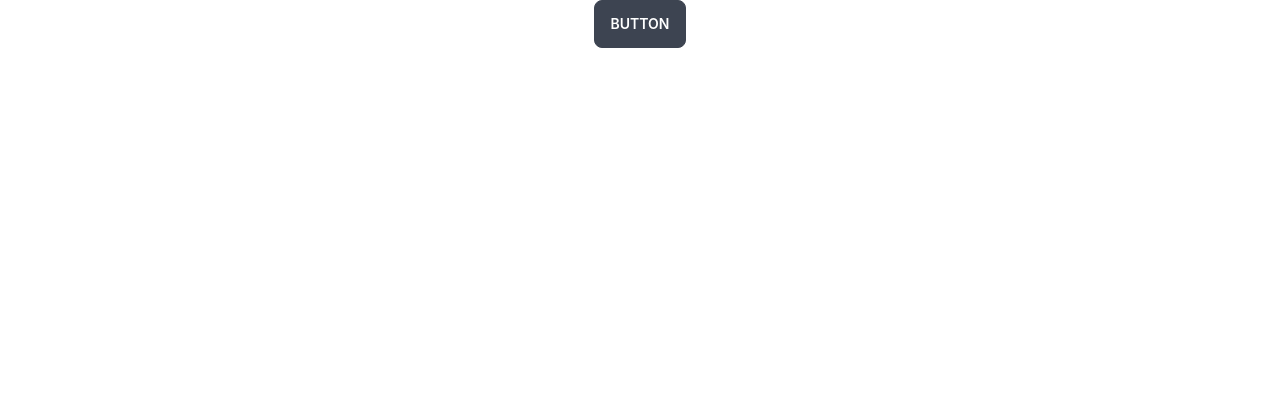
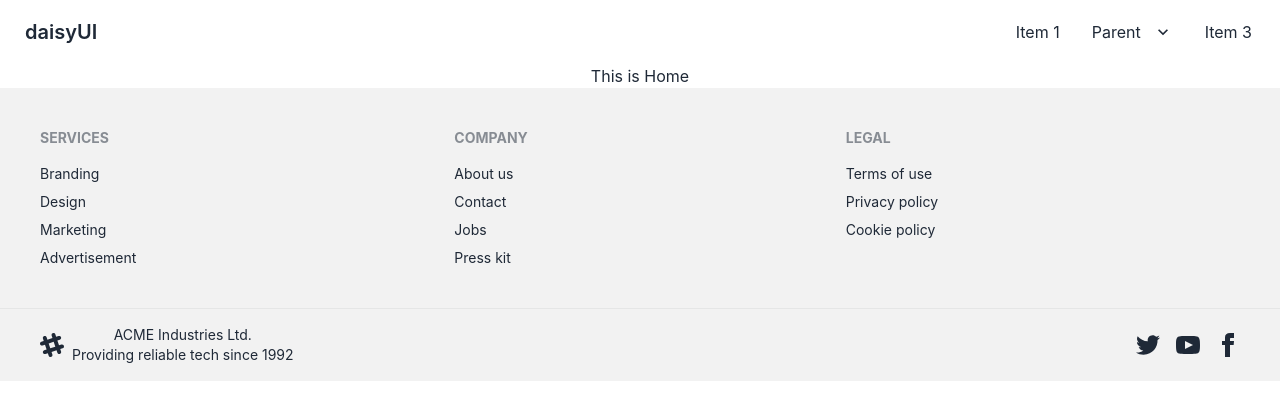
Before and after one commit to RakibPro/doctors-portal, a React (Create React App) app: page / in a window 1280 px wide. Shown: the top 420 px of the page. Built offline with nearby package versions, Linux system fonts and the light colour scheme.

Commit message:
routes added and home,navbar,footer and some component added

```diff
--- a/src/App.js
+++ b/src/App.js
@@ -1,10 +1,11 @@
-import logo from './logo.svg';
 import './App.css';
+import { RouterProvider } from 'react-router-dom';
+import { router } from './Routes/Routes/Routes';
 
 function App() {
     return (
         <div className='App'>
-            <button className='btn'>Button</button>
+            <RouterProvider router={router} />
         </div>
     );
 }
--- /dev/null
+++ b/src/Layout/Main.js
@@ -0,0 +1,16 @@
+import React from 'react';
+import { Outlet } from 'react-router-dom';
+import Navbar from '../Pages/Shared/Navbar/Navbar';
+import Footer from '../Pages/Shared/Footer/Footer';
+
+const Main = () => {
+    return (
+        <div>
+            <Navbar></Navbar>
+            <Outlet></Outlet>
+            <Footer></Footer>
+        </div>
+    );
+};
+
+export default Main;
--- /dev/null
+++ b/src/Pages/Home/Home/Home.js
@@ -0,0 +1,11 @@
+import React from 'react';
+
+const Home = () => {
+    return (
+        <div>
+            <h2>This is Home</h2>
+        </div>
+    );
+};
+
+export default Home;
--- /dev/null
+++ b/src/Pages/Login/Login.js
@@ -0,0 +1,11 @@
+import React from 'react';
+
+const Login = () => {
+    return (
+        <div>
+            <h2>This is Login</h2>
+        </div>
+    );
+};
+
+export default Login;
--- /dev/null
+++ b/src/Pages/Shared/Footer/Footer.js
@@ -0,0 +1,88 @@
+import React from 'react';
+
+const Footer = () => {
+    return (
+        <div>
+            <footer className='footer p-10 bg-base-200 text-base-content'>
+                <div>
+                    <span className='footer-title'>Services</span>
+                    <a className='link link-hover'>Branding</a>
+                    <a className='link link-hover'>Design</a>
+                    <a className='link link-hover'>Marketing</a>
+                    <a className='link link-hover'>Advertisement</a>
+                </div>
+                <div>
+                    <span className='footer-title'>Company</span>
+                    <a className='link link-hover'>About us</a>
+                    <a className='link link-hover'>Contact</a>
+                    <a className='link link-hover'>Jobs</a>
+                    <a className='link link-hover'>Press kit</a>
+                </div>
+                <div>
+                    <span className='footer-title'>Legal</span>
+                    <a className='link link-hover'>Terms of use</a>
+                    <a className='link link-hover'>Privacy policy</a>
+                    <a className='link link-hover'>Cookie policy</a>
+                </div>
+            </footer>
+            <footer className='footer px-10 py-4 border-t bg-base-200 text-base-content border-base-300'>
+                <div className='items-center grid-flow-col'>
+                    <svg
+                        width='24'
+                        height='24'
+                        viewBox='0 0 24 24'
+                        xmlns='http://www.w3.org/2000/svg'
+                        fillRule='evenodd'
+                        clipRule='evenodd'
+                        className='fill-current'
+                    >
+                        <path d='M22.672 15.226l-2.432.811.841 2.515c.33 1.019-.209 2.127-1.23 2.456-1.15.325-2.148-.321-2.463-1.226l-.84-2.518-5.013 1.677.84 2.517c.391 1.203-.434 2.542-1.831 2.542-.88 0-1.601-.564-1.86-1.314l-.842-2.516-2.431.809c-1.135.328-2.145-.317-2.463-1.229-.329-1.018.211-2.127 1.231-2.456l2.432-.809-1.621-4.823-2.432.808c-1.355.384-2.558-.59-2.558-1.839 0-.817.509-1.582 1.327-1.846l2.433-.809-.842-2.515c-.33-1.02.211-2.129 1.232-2.458 1.02-.329 2.13.209 2.461 1.229l.842 2.515 5.011-1.677-.839-2.517c-.403-1.238.484-2.553 1.843-2.553.819 0 1.585.509 1.85 1.326l.841 2.517 2.431-.81c1.02-.33 2.131.211 2.461 1.229.332 1.018-.21 2.126-1.23 2.456l-2.433.809 1.622 4.823 2.433-.809c1.242-.401 2.557.484 2.557 1.838 0 .819-.51 1.583-1.328 1.847m-8.992-6.428l-5.01 1.675 1.619 4.828 5.011-1.674-1.62-4.829z'></path>
+                    </svg>
+                    <p>
+                        ACME Industries Ltd. <br />
+                        Providing reliable tech since 1992
+                    </p>
+                </div>
+                <div className='md:place-self-center md:justify-self-end'>
+                    <div className='grid grid-flow-col gap-4'>
+                        <a>
+                            <svg
+                                xmlns='http://www.w3.org/2000/svg'
+                                width='24'
+                                height='24'
+                                viewBox='0 0 24 24'
+                                className='fill-current'
+                            >
+                                <path d='M24 4.557c-.883.392-1.832.656-2.828.775 1.017-.609 1.798-1.574 2.165-2.724-.951.564-2.005.974-3.127 1.195-.897-.957-2.178-1.555-3.594-1.555-3.179 0-5.515 2.966-4.797 6.045-4.091-.205-7.719-2.165-10.148-5.144-1.29 2.213-.669 5.108 1.523 6.574-.806-.026-1.566-.247-2.229-.616-.054 2.281 1.581 4.415 3.949 4.89-.693.188-1.452.232-2.224.084.626 1.956 2.444 3.379 4.6 3.419-2.07 1.623-4.678 2.348-7.29 2.04 2.179 1.397 4.768 2.212 7.548 2.212 9.142 0 14.307-7.721 13.995-14.646.962-.695 1.797-1.562 2.457-2.549z'></path>
+                            </svg>
+                        </a>
+                        <a>
+                            <svg
+                                xmlns='http://www.w3.org/2000/svg'
+                                width='24'
+                                height='24'
+                                viewBox='0 0 24 24'
+                                className='fill-current'
+                            >
+                                <path d='M19.615 3.184c-3.604-.246-11.631-.245-15.23 0-3.897.266-4.356 2.62-4.385 8.816.029 6.185.484 8.549 4.385 8.816 3.6.245 11.626.246 15.23 0 3.897-.266 4.356-2.62 4.385-8.816-.029-6.185-.484-8.549-4.385-8.816zm-10.615 12.816v-8l8 3.993-8 4.007z'></path>
+                            </svg>
+                        </a>
+                        <a>
+                            <svg
+                                xmlns='http://www.w3.org/2000/svg'
+                                width='24'
+                                height='24'
+                                viewBox='0 0 24 24'
+                                className='fill-current'
+                            >
+                                <path d='M9 8h-3v4h3v12h5v-12h3.642l.358-4h-4v-1.667c0-.955.192-1.333 1.115-1.333h2.885v-5h-3.808c-3.596 0-5.192 1.583-5.192 4.615v3.385z'></path>
+                            </svg>
+                        </a>
+                    </div>
+                </div>
+            </footer>
+        </div>
+    );
+};
+
+export default Footer;
--- /dev/null
+++ b/src/Pages/Shared/Navbar/Navbar.js
@@ -0,0 +1,45 @@
+import React from 'react';
+
+const Navbar = () => {
+    return (
+        <div className='navbar bg-base-100'>
+            <div className='flex-1'>
+                <a className='btn btn-ghost normal-case text-xl'>daisyUI</a>
+            </div>
+            <div className='flex-none'>
+                <ul className='menu menu-horizontal px-1'>
+                    <li>
+                        <a>Item 1</a>
+                    </li>
+                    <li tabIndex={0}>
+                        <a>
+                            Parent
+                            <svg
+                                className='fill-current'
+                                xmlns='http://www.w3.org/2000/svg'
+                                width='20'
+                                height='20'
+                                viewBox='0 0 24 24'
+                            >
+                                <path d='M7.41,8.58L12,13.17L16.59,8.58L18,10L12,16L6,10L7.41,8.58Z' />
+                            </svg>
+                        </a>
+                        <ul className='p-2 bg-base-100'>
+                            <li>
+                                <a>Submenu 1</a>
+                            </li>
+                            <li>
+                                <a>Submenu 2</a>
+                            </li>
+                        </ul>
+                    </li>
+                    <li>
+                        <a>Item 3</a>
+                    </li>
+                </ul>
+            </div>
+        </div>
+    );
+};
+
+export default Navbar;
--- /dev/null
+++ b/src/Routes/Routes/Routes.js
@@ -0,0 +1,21 @@
+import { createBrowserRouter } from 'react-router-dom';
+import Main from '../../Layout/Main';
+import Home from '../../Pages/Home/Home/Home';
+import Login from '../../Pages/Login/Login';
+
+export const router = createBrowserRouter([
+    {
+        path: '/',
+        element: <Main />,
+        children: [
+            {
+                path: '/',
+                element: <Home />,
+            },
+            {
+                path: '/login',
+                element: <Login />,
+            },
+        ],
+    },
+]);
```
